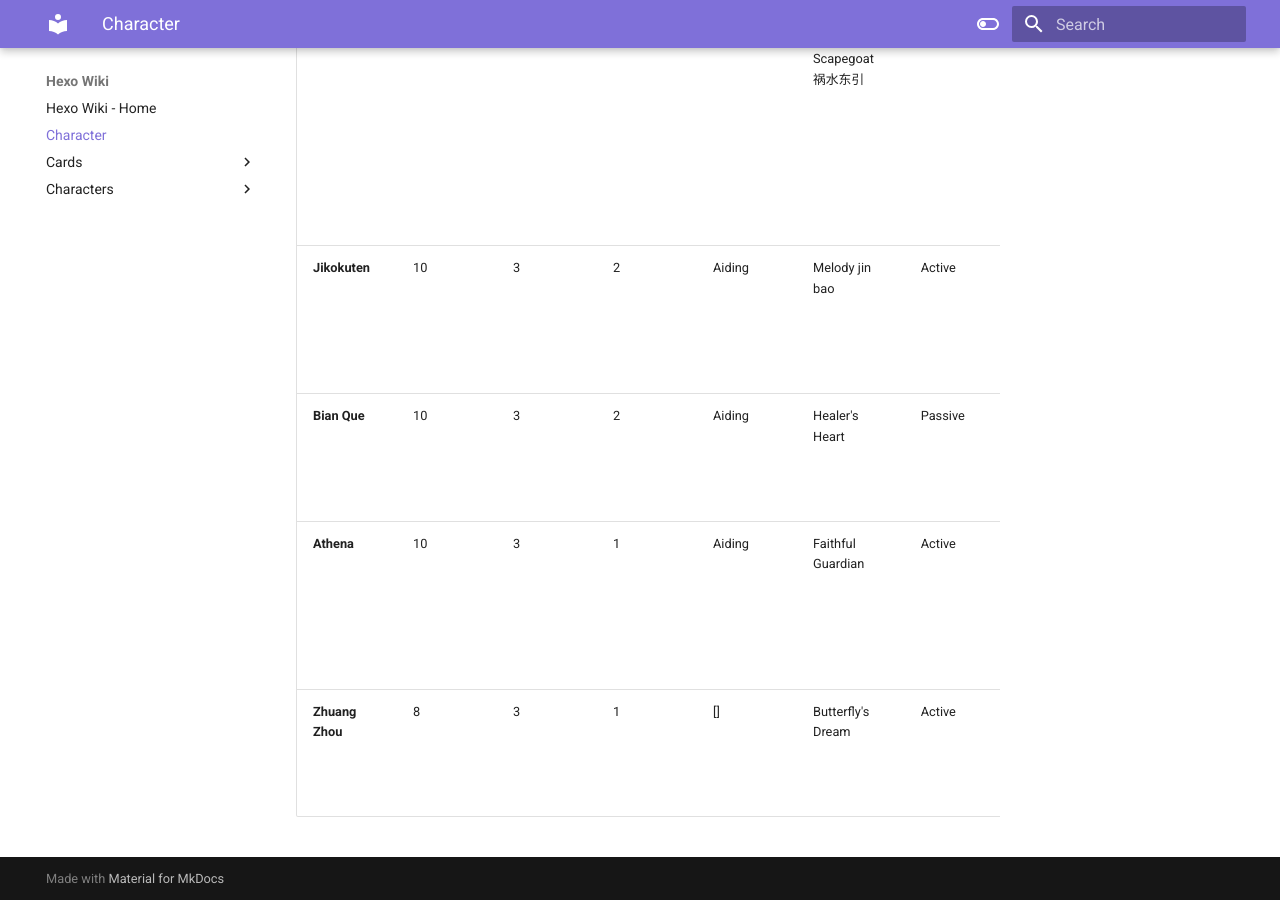
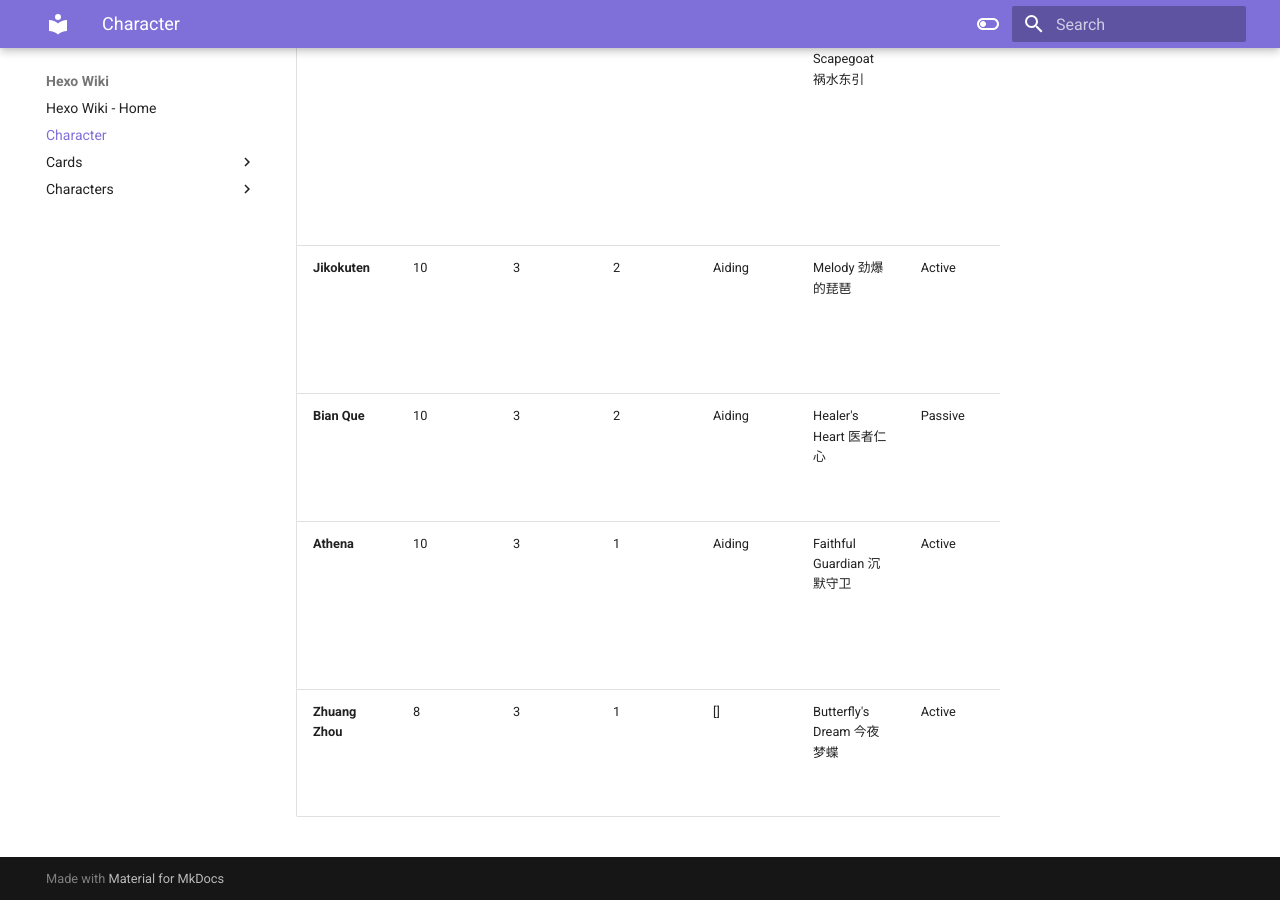
Before and after one commit to zhouanqiNB/hexo-wiki, an MkDocs documentation site: the page built from docs/Character.md, in a window 1280 px wide and 900 px high, scrolled down 2040 px. Built offline with MkDocs 1.6.1 and Material for MkDocs 9.7.7, drawn with Linux system fonts in a browser that asks for light colours; some of the changed text lies outside the part shown.

Commit message:
vault backup: 2024-11-19 20:11:37

```diff
--- a/docs/Character.md
+++ b/docs/Character.md
@@ -13,7 +13,7 @@
 | **Ursula**      | 8          | 4            | 2            | Agility    | Poisonous Cure 蜜糖砒霜      | Passive    | -          | After being attacked, designate a character to recover 2 life points but become Dizzy for 1 round (cannot designate the same target consecutively). |
 | **Li Bai**      | 8          | 4            | 2            | Agility    | Journey of a Knight 侠客行  | Passive    | -          | Cancel negative status on a character and turn it into a general attack.                                                                            |
 | **Dorian Gray** | 8          | 4            | 2            | Agility    | Kill Scapegoat 祸水东引      | Passive    | -          | When about to face a deadly attack, deal 4 damage to another character and escape the incoming damage if the target dies.                           |
-| **Jikokuten**   | 10         | 3            | 2            | Aiding     | Melody jin bao           | Active     | 6          | Designate up to 3 characters to increase or decrease life by 2 points simultaneously.                                                               |
-| **Bian Que**    | 10         | 3            | 2            | Aiding     | Healer's Heart           | Passive    | -          | When using your talent, life points given to teammates are increased to 4.                                                                          |
-| **Athena**      | 10         | 3            | 1            | Aiding     | Faithful Guardian        | Active     | 5          | Designate a teammate to cancel all damage to them until your next action phase.                                                                     |
-| **Zhuang Zhou** | 8          | 3            | 1            | \[\]       | Butterfly's Dream        | Active     | 3          | Once per round, acquire a talent you don't currently possess.                                                                                       |
+| **Jikokuten**   | 10         | 3            | 2            | Aiding     | Melody 劲爆的琵琶             | Active     | 6          | Designate up to 3 characters to increase or decrease life by 2 points simultaneously.                                                               |
+| **Bian Que**    | 10         | 3            | 2            | Aiding     | Healer's Heart 医者仁心      | Passive    | -          | When using your talent, life points given to teammates are increased to 4.                                                                          |
+| **Athena**      | 10         | 3            | 1            | Aiding     | Faithful Guardian 沉默守卫   | Active     | 5          | Designate a teammate to cancel all damage to them until your next action phase.                                                                     |
+| **Zhuang Zhou** | 8          | 3            | 1            | \[\]       | Butterfly's Dream 今夜梦蝶   | Active     | 3          | Once per round, acquire a talent you don't currently possess.                                                                                       |
```
Also changed, not shown: other parts of docs/Character.md (+2 -2 lines).
